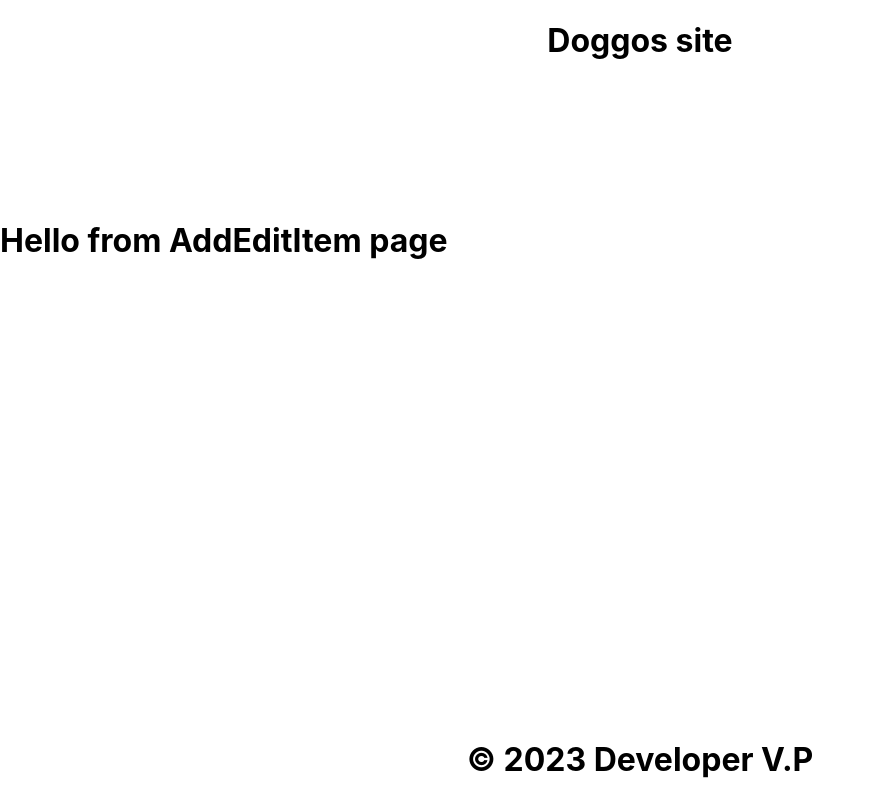
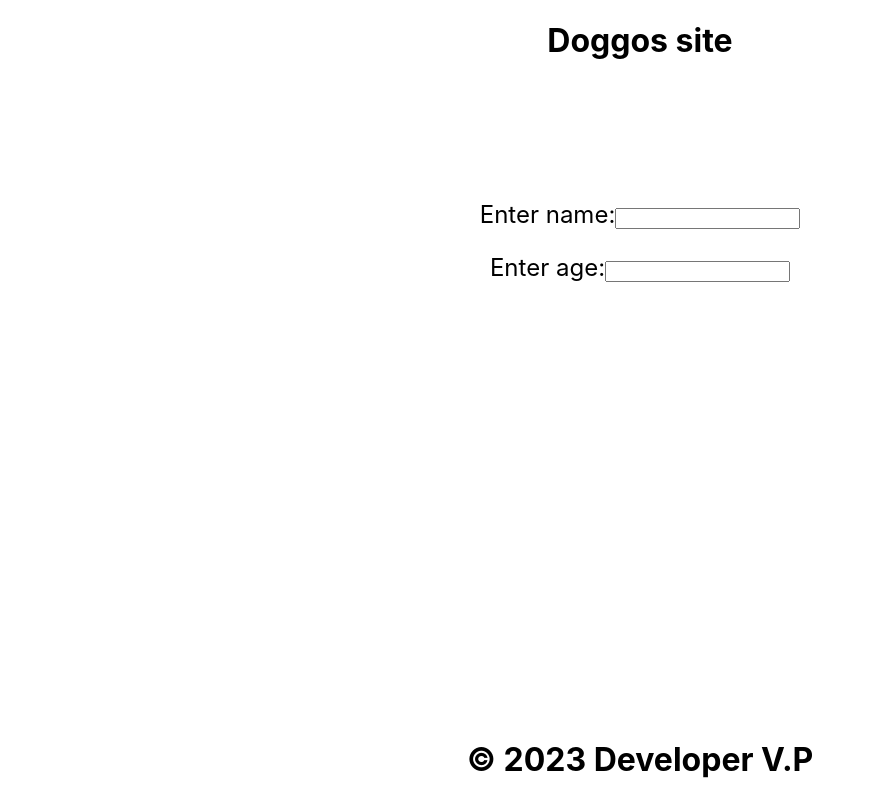
Before and after one commit to vovapetrivskyi/front-end, a React (Create React App) app: page /AddEdit in a window 1280 px wide. Shown: the whole page, without its empty margins (0-873 px from the left). Built offline with nearby package versions, Linux system fonts and the light colour scheme.

Commit message:
addedit page

```diff
--- a/src/AddEdit/AddEditItem.js
+++ b/src/AddEdit/AddEditItem.js
@@ -1,13 +1,32 @@
-import Footer from "../Footer/Footer";
-import Header from "../Header/Header";
+import { useState } from 'react';
+
 import "./addedit.css";
 
 export default function AddEditItem() {
+
+  const [name, setName] = useState("");
+  const [age, setAge] = useState("");
+
   return (
-    <div>
-      <Header></Header>
-      <h1 class="addedit">Hello from AddEditItem page</h1>
-      <Footer></Footer>
+    <div class="addedit">
+      <form class="addEditForm">
+      <label>Enter name:
+        <input
+          type="text"
+          value={name}
+          onChange={(e) => setName(e.target.value)}
+        />
+      </label>
+      <p></p>
+      <label>Enter age:
+        <input
+          type="number"
+          value={age}
+          min="0"
+          onChange={(e) => setAge(e.target.value)}
+        />
+      </label>
+    </form>
     </div>
   );
 }
--- /dev/null
+++ b/src/AddEdit/AddEditPage.js
@@ -0,0 +1,14 @@
+import Footer from "../Footer/Footer";
+import Header from "../Header/Header";
+import AddEditItem from "./AddEditItem";
+import "./addedit.css";
+
+export default function AddEditPage() {
+    return (
+        <div>
+        <Header></Header>
+        <AddEditItem></AddEditItem>
+        <Footer></Footer>
+      </div>
+    );
+  }
--- a/src/AddEdit/addedit.css
+++ b/src/AddEdit/addedit.css
@@ -14,3 +14,8 @@
     right: 0px;
     overflow: auto;
   }
+
+  .addEditForm {
+    text-align: center;
+    font-size: x-large;
+  }
--- a/src/App.js
+++ b/src/App.js
@@ -2,7 +2,7 @@
 import './App.css';
 import { Routes, Route } from 'react-router-dom';
 import Main from './Main/Main';
-import AddEditItem from './AddEdit/AddEditItem';
+import AddEditPage from './AddEdit/AddEditPage';
 
 
 function App() {
@@ -15,7 +15,7 @@ function App() {
     <div className="App">
     <Routes>
       <Route path="/" element={<Main />} />
-      <Route path="AddEdit" element={<AddEditItem />} />
+      <Route path="AddEdit" element={<AddEditPage />} />
     </Routes>
   </div>
   );
```
